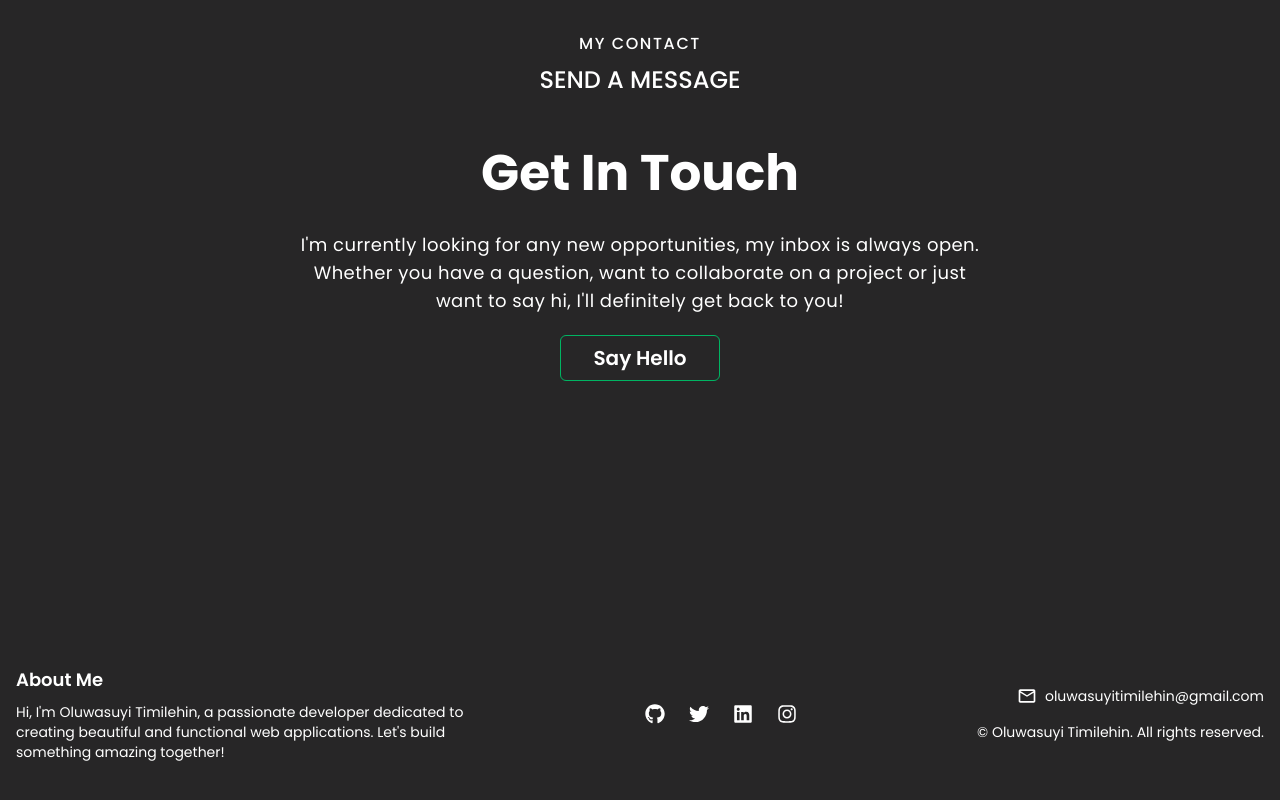
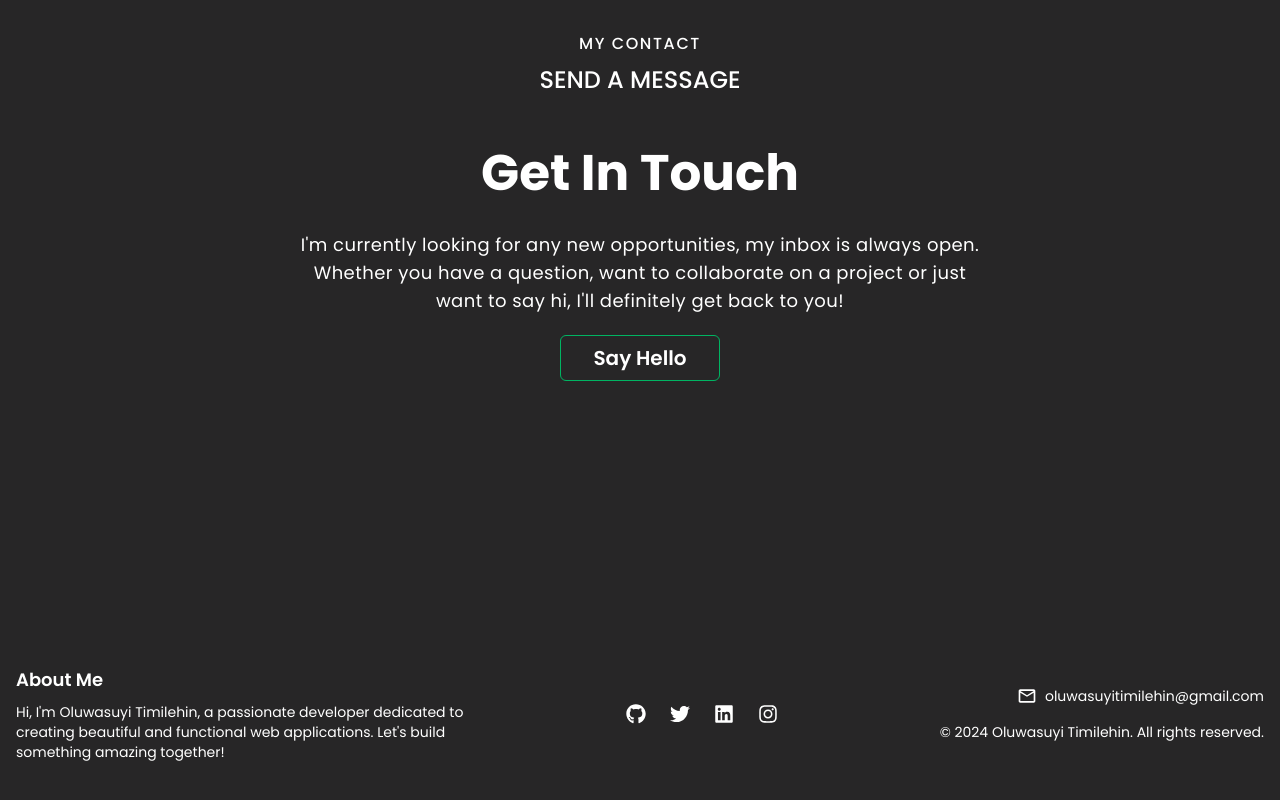
Before and after one commit to Usmanbalogun044/B-LOGUN-USMAN-TEMITOPE-Portfolio, a React (Vite) app in the folder intro/: page / in a window 1280 px wide. Shown: the part 3127-3927 px from the top of the page. Built offline with nearby package versions, Linux system fonts and the light colour scheme.

Commit message:
made changes

```diff
--- a/intro/src/Components/Footer.jsx
+++ b/intro/src/Components/Footer.jsx
@@ -45,8 +45,8 @@ const Footer = () => {
               <span className="text-sm">oluwasuyitimilehin@gmail.com</span>
             </Link>
             <p className="mt-4 text-sm">
-              &copy; <script>document.write(new Date().getFullYear())</script>{" "}
-              Oluwasuyi Timilehin. All rights reserved.
+              &copy; {new Date().getFullYear()} Oluwasuyi Timilehin. All rights
+              reserved.
             </p>
           </div>
         </div>
```
